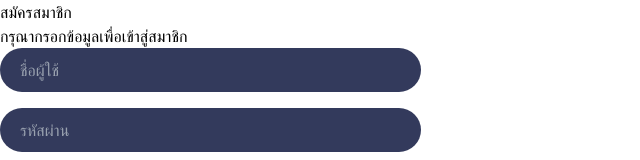
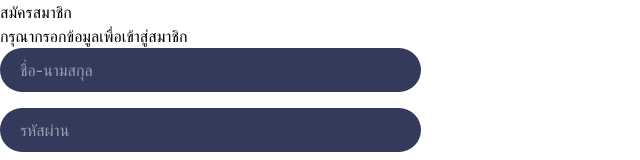
Before and after one commit to Tanawit-code/MERN, a React (Vite) app in the folder frontend/: page /login in a window 1280 px wide. Shown: the top 160 px of the page, without its empty margins (0-640 px from the left). Built offline with nearby package versions, Linux system fonts and the light colour scheme.

Commit message:
remove env file

```diff
--- a/frontend/src/pages/login.jsx
+++ b/frontend/src/pages/login.jsx
@@ -18,16 +18,14 @@ const Login = () => {
         </p>
 
         <form>
-
+          {state ==='Sign Up' && (
 
           <div className='mb-4 items-center gap-3 w-full px-5 py-2.5 rounded-full bg-[#333A5C]'>
-            <label className="text-gray-400">ชื่อผู้ใช้</label>
+            <label className="text-gray-400">ชื่อ-นามสกุล</label>
             <input
-              className='bg-transparent outline-none'type='text'
-              placeholder='' required
-            />
+              className='bg-transparent outline-none'type='text'placeholder='' required/>
           </div>
-
+          )}
           <div className='mb-4 items-center gap-3 w-full px-5 py-2.5 rounded-full bg-[#333A5C]'>
             <label className="text-gray-400">รหัสผ่าน</label>
             <input
```
Also changed, not shown: 1 other file (tests, documents, lock files or other folders).
